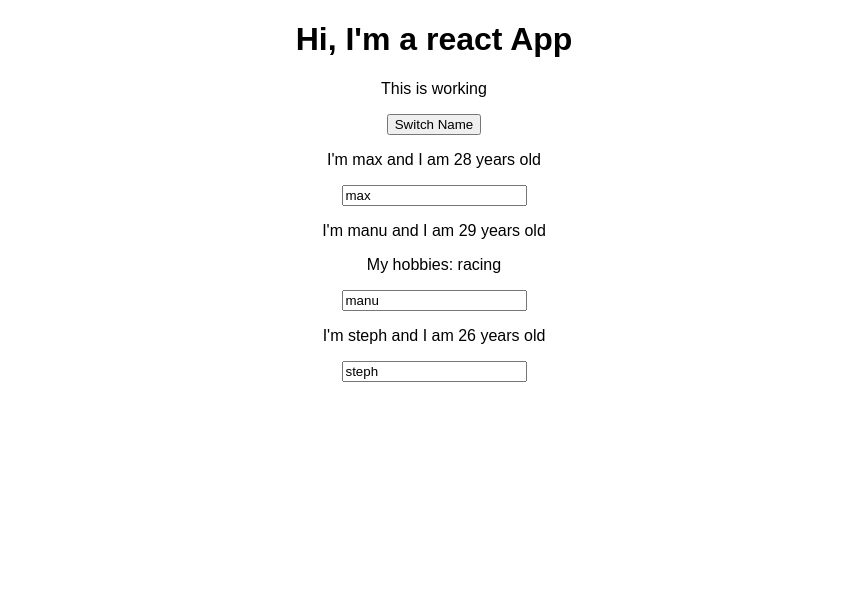
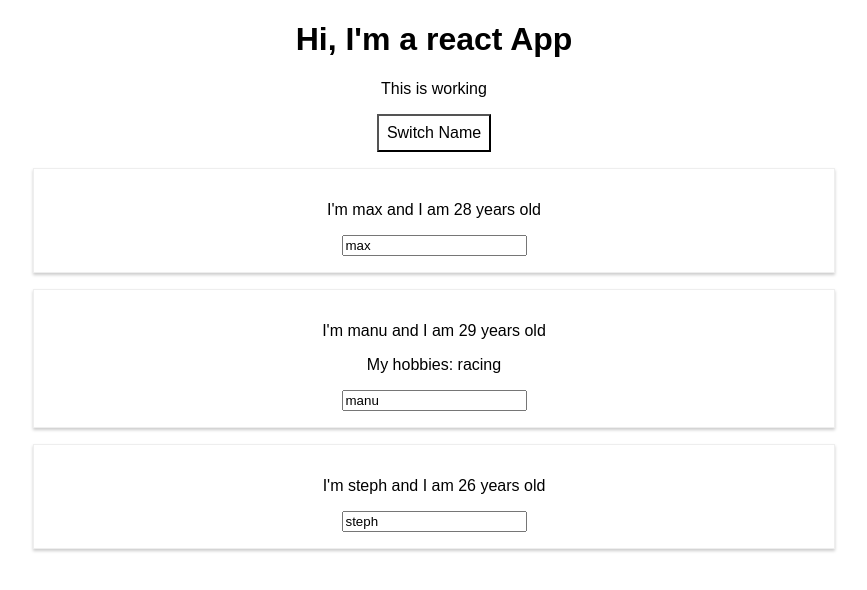
Before and after one commit to vnctwong/RCG, a React (Create React App) app in the folder 3.26/: page / in a window 1280 px wide. Shown: the top 590 px of the page, without its empty margins (206-1073 px from the left). Built offline with nearby package versions, Linux system fonts and the light colour scheme.

Commit message:
2 ways to style - import file.css to file.js (target = classname='file'
- inline style by const style={} in render, then call ref in jsx ele

```diff
--- a/3.26/src/App.js
+++ b/3.26/src/App.js
@@ -35,11 +35,22 @@
   };
 
   render() {
+
+    const style = {
+      backgroundColor: 'white',
+      font: 'inherit',
+      bordor: '1px solid blue',
+      padding: '8px',
+      cursor: 'pointer'
+    };
+
     return (
       <div className="App">
         <h1> Hi, I'm a react App </h1>
         <p>This is working</p>
-        <button onClick={() => this.switchNameHandler('maximilioan!!')}>Switch Name</button>
+        <button
+          style={style}
+          onClick={() => this.switchNameHandler('maximilioan!!')}>Switch Name</button>
         <Person
           name={this.state.persons[0].name}
           age={this.state.persons[0].age}
--- /dev/null
+++ b/3.26/src/Person/Person.css
@@ -0,0 +1,8 @@
+.Person {
+  width: 60%;
+  margin: 16px auto;
+  border: 1px solid #eee;
+  box-shadow: 0 2px 3px #ccc;
+  padding: 16px;
+  text-align: center;
+};
--- a/3.26/src/Person/Person.js
+++ b/3.26/src/Person/Person.js
@@ -1,8 +1,9 @@
 import React from "react";
+import './Person.css';
 
 const person = (props) => {
   return (
-    <div>
+    <div className='Person'>
       <p onClick={props.click}>
         I'm {props.name} and I am {props.age} years old
       </p>
```
